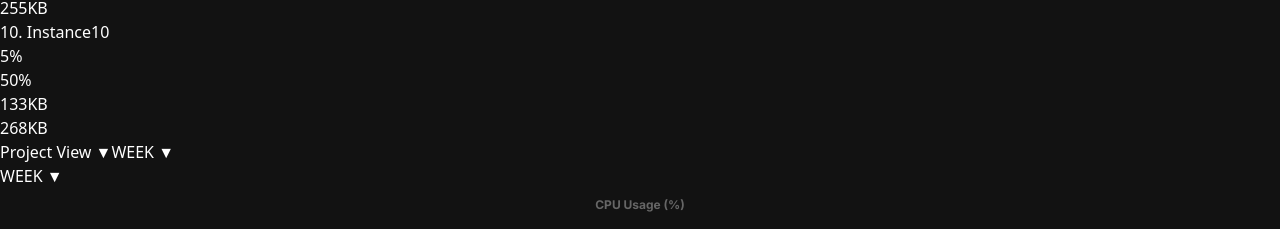
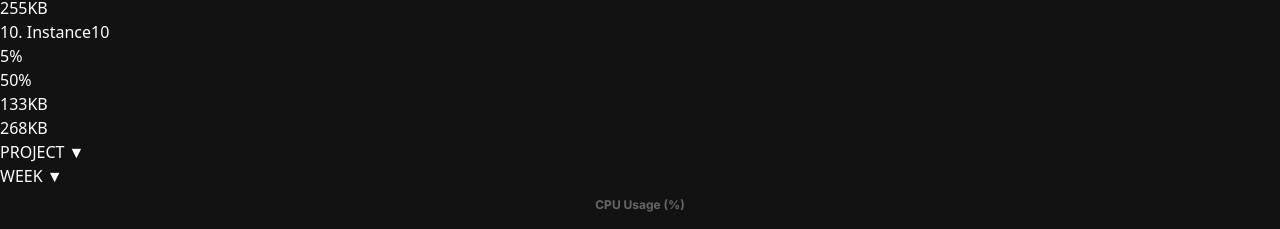
Before and after one commit to Eco-Stack/eco-stack, a React (Vite) app: page / in a window 1280 px wide. Shown: the part 7792-8021 px from the top of the page. Built offline with nearby package versions, Linux system fonts and the light colour scheme.

Commit message:
Feat : [프로젝트 오버뷰] 버튼 수정

```diff
--- a/src/components/SelectButton/index.tsx
+++ b/src/components/SelectButton/index.tsx
@@ -19,18 +19,22 @@ export default function SelectButton({
   const [open, setOpen] = useState(false);
 
   return (
-    <div className="relative w-44">
-      <button
+    <div className="relative h-auto w-44">
+      <input
+        type="button"
+        value={`${currentOption.label} ${open ? "▲" : "▼"}`}
         onClick={() => setOpen((prev) => !prev)}
-        className="absolute left-0 top-0 h-auto w-full rounded bg-gray-300 px-4 py-1"
-      >
-        {currentOption.label} {open ? "▲" : "▼"}
-      </button>
+        onBlur={() => setOpen(false)}
+        className="h-min w-full cursor-pointer rounded bg-gray-300 px-4 py-1"
+      />
       {open ? (
-        <ul className="absolute left-0 top-10  flex w-full flex-col rounded bg-gray-300  ">
+        <ul className="absolute left-0 top-10 flex w-full  flex-col rounded bg-gray-300 px-1 py-1  ">
           {options.map((option) => (
             <li
-              onClick={() => setOption(option)}
+              onMouseDown={() => {
+                setOption(option);
+                setOpen(false);
+              }}
               className="cursor-pointer rounded p-1 hover:bg-gray-400"
             >
               {option.label}
--- a/src/pages/ProjectOverview.tsx
+++ b/src/pages/ProjectOverview.tsx
@@ -12,6 +12,10 @@ export default function ProjectOverview() {
   const [dateViewOption, setDateViewOption] = useState({
     label: "WEEK",
     value: "7",
+  });
+  const [projectViewOption, setProjectViewOption] = useState({
+    label: "PROJECT",
+    value: "project",
   });
 
   return (
@@ -399,14 +403,25 @@ export default function ProjectOverview() {
 
             <div className="my-3 h-[1px] w-full bg-gray-300"></div>
 
-            <div className="mb-2 flex w-full  justify-between text-black">
-              <button className="h-auto w-44 rounded bg-gray-300 px-4 py-1">
-                Project View ▼
-              </button>
-              <button className="h-auto w-44 rounded bg-gray-300 px-4 py-1">
-                WEEK ▼
-              </button>
-              {/* Select Button */}
+            <div className="flex w-full justify-between text-black">
+              <SelectButton
+                options={[
+                  {
+                    label: "Instance1",
+                    value: "instance1",
+                  },
+                  {
+                    label: "Instance2",
+                    value: "instance2",
+                  },
+                  {
+                    label: "Instance3",
+                    value: "instance3",
+                  },
+                ]}
+                currentOption={projectViewOption}
+                setOption={(option) => setProjectViewOption(option)}
+              />
               <SelectButton
                 options={[
                   {
```
